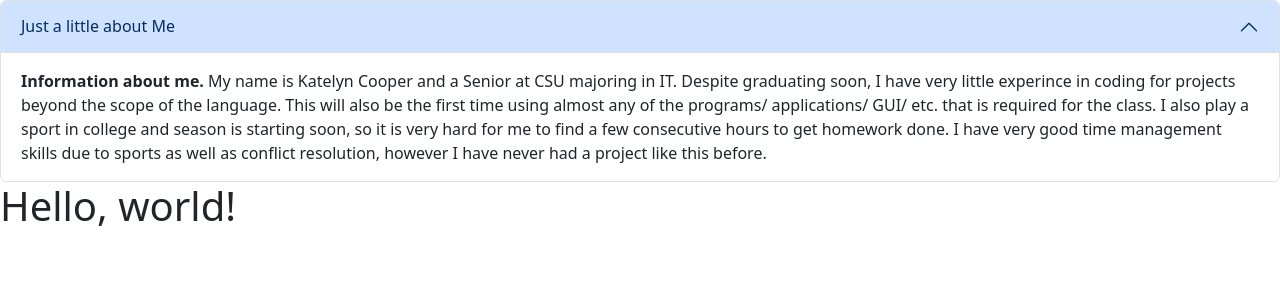
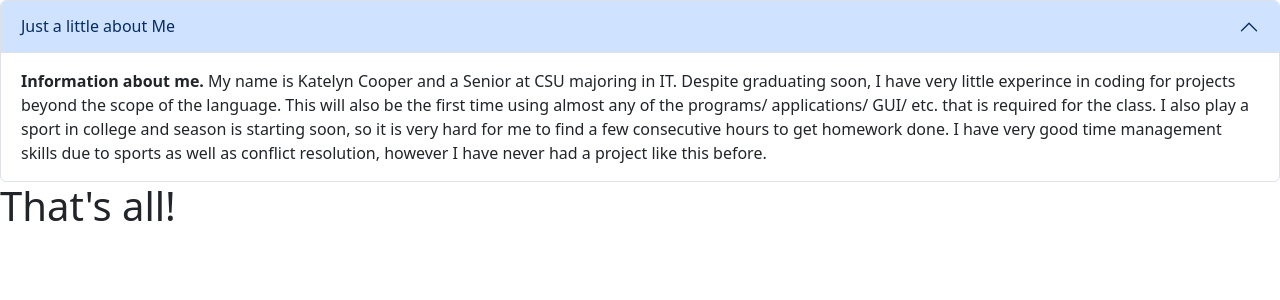
Before and after one commit to K-c00per/Flask_Lab, a Flask app: page /about in a window 1280 px wide. Shown: the part 56-356 px from the top of the page. Run offline with Flask 3, Linux system fonts and the light colour scheme.

Commit message:
adding final touches to about and home page

```diff
--- a/templates/about.html
+++ b/templates/about.html
@@ -36,7 +36,7 @@
                 </div>
             </div>
         </div>
-      <h1>Hello, world!</h1>
+      <h1>That's all!</h1>
       <script src="https://cdn.jsdelivr.net/npm/bootstrap@5.3.2/dist/js/bootstrap.bundle.min.js" integrity="sha384-C6RzsynM9kWDrMNeT87bh95OGNyZPhcTNXj1NW7RuBCsyN/o0jlpcV8Qyq46cDfL" crossorigin="anonymous"></script>
       <script src="https://cdn.jsdelivr.net/npm/@popperjs/core@2.11.8/dist/umd/popper.min.js" integrity="sha384-I7E8VVD/ismYTF4hNIPjVp/Zjvgyol6VFvRkX/vR+Vc4jQkC+hVqc2pM8ODewa9r" crossorigin="anonymous"></script>
       <script src="https://cdn.jsdelivr.net/npm/bootstrap@5.3.2/dist/js/bootstrap.min.js" integrity="sha384-BBtl+eGJRgqQAUMxJ7pMwbEyER4l1g+O15P+16Ep7Q9Q+zqX6gSbd85u4mG4QzX+" crossorigin="anonymous"></script>
--- a/templates/index.html
+++ b/templates/index.html
@@ -23,7 +23,7 @@
                 </div>
           </div>
       </nav>
-      <h1>Hello, world!</h1>
+      <h1>Some basic information. Gitpod is a tool that can easily allow for new workspaces for any project. It is an open-source platform and can be customized to add features to a website.</h1>
       <script src="https://cdn.jsdelivr.net/npm/bootstrap@5.3.2/dist/js/bootstrap.bundle.min.js" integrity="sha384-C6RzsynM9kWDrMNeT87bh95OGNyZPhcTNXj1NW7RuBCsyN/o0jlpcV8Qyq46cDfL" crossorigin="anonymous"></script>
       <script src="https://cdn.jsdelivr.net/npm/@popperjs/core@2.11.8/dist/umd/popper.min.js" integrity="sha384-I7E8VVD/ismYTF4hNIPjVp/Zjvgyol6VFvRkX/vR+Vc4jQkC+hVqc2pM8ODewa9r" crossorigin="anonymous"></script>
       <script src="https://cdn.jsdelivr.net/npm/bootstrap@5.3.2/dist/js/bootstrap.min.js" integrity="sha384-BBtl+eGJRgqQAUMxJ7pMwbEyER4l1g+O15P+16Ep7Q9Q+zqX6gSbd85u4mG4QzX+" crossorigin="anonymous"></script>
```
